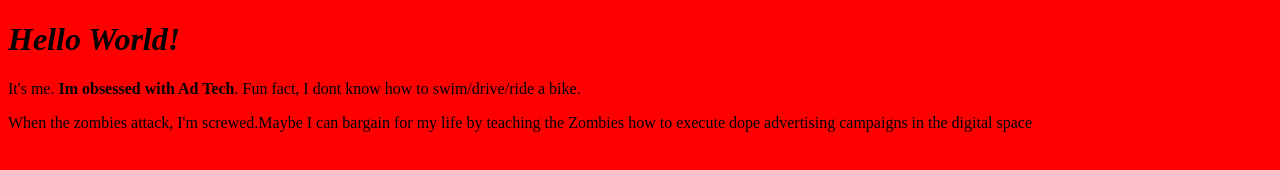
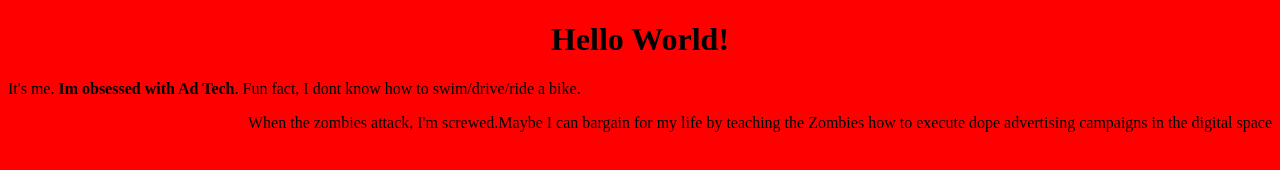
Before and after one commit to jeja6/jeja6.github.io, a plain HTML site: page index.html in a window 1280 px wide. Drawn offline with Linux system fonts and the light colour scheme.

Commit message:
Fifth Commit!

```diff
--- a/index.html
+++ b/index.html
@@ -6,8 +6,8 @@
     <title>Nested Elements Example</title>
 </head>
     <body>
-        <h1><i>Hello World!</i></h1>
-        <p>It's me. <b>Im obsessed with Ad Tech</b>. Fun fact, I dont know how to swim/drive/ride a bike.</p>
-        <p>When the zombies attack, I'm screwed.Maybe I can bargain for my life by teaching the Zombies how to execute dope advertising campaigns in the digital space</p>
+        <h1 align="center"<i>Hello World!</i></h1>
+        <p align="left">It's me. <b>Im obsessed with Ad Tech</b>. Fun fact, I dont know how to swim/drive/ride a bike.</p>
+        <p align="right">When the zombies attack, I'm screwed.Maybe I can bargain for my life by teaching the Zombies how to execute dope advertising campaigns in the digital space</p>
     </body>
 </html>
```
